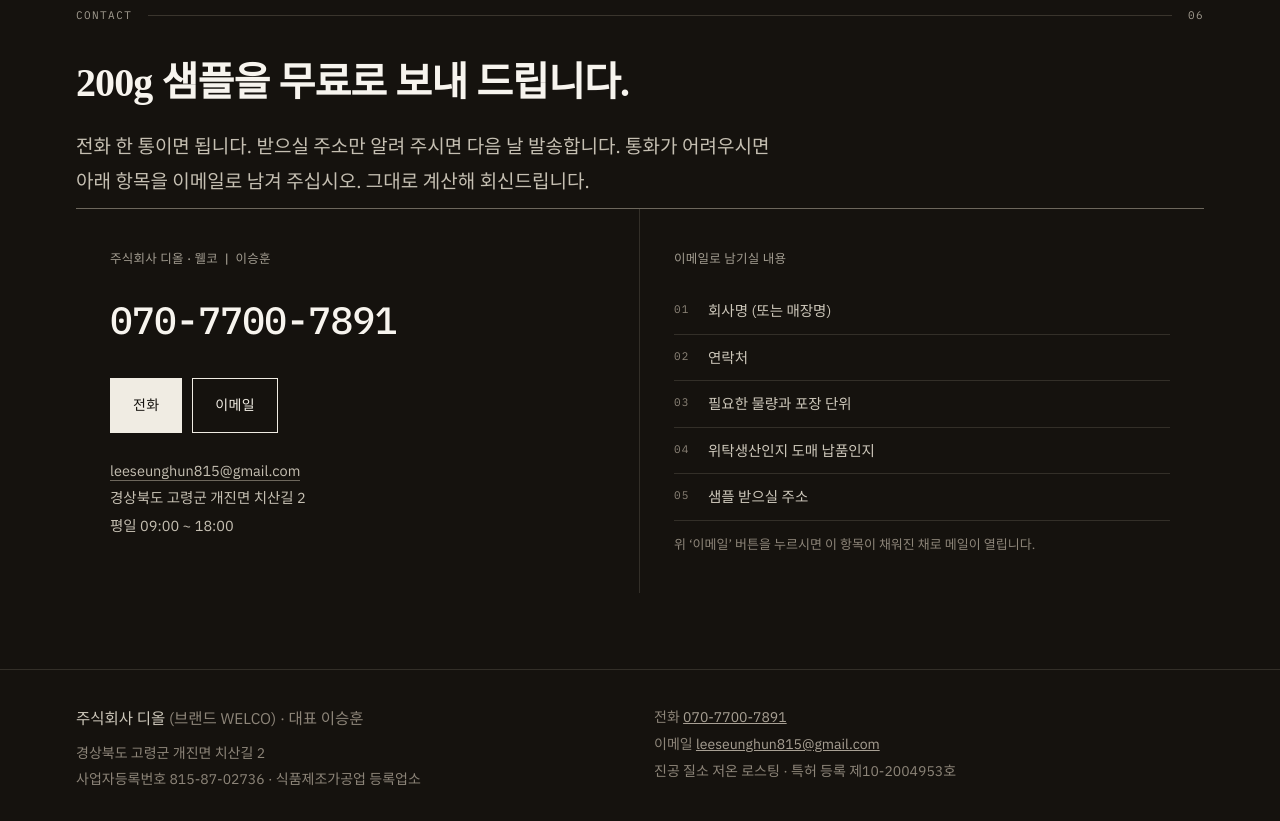
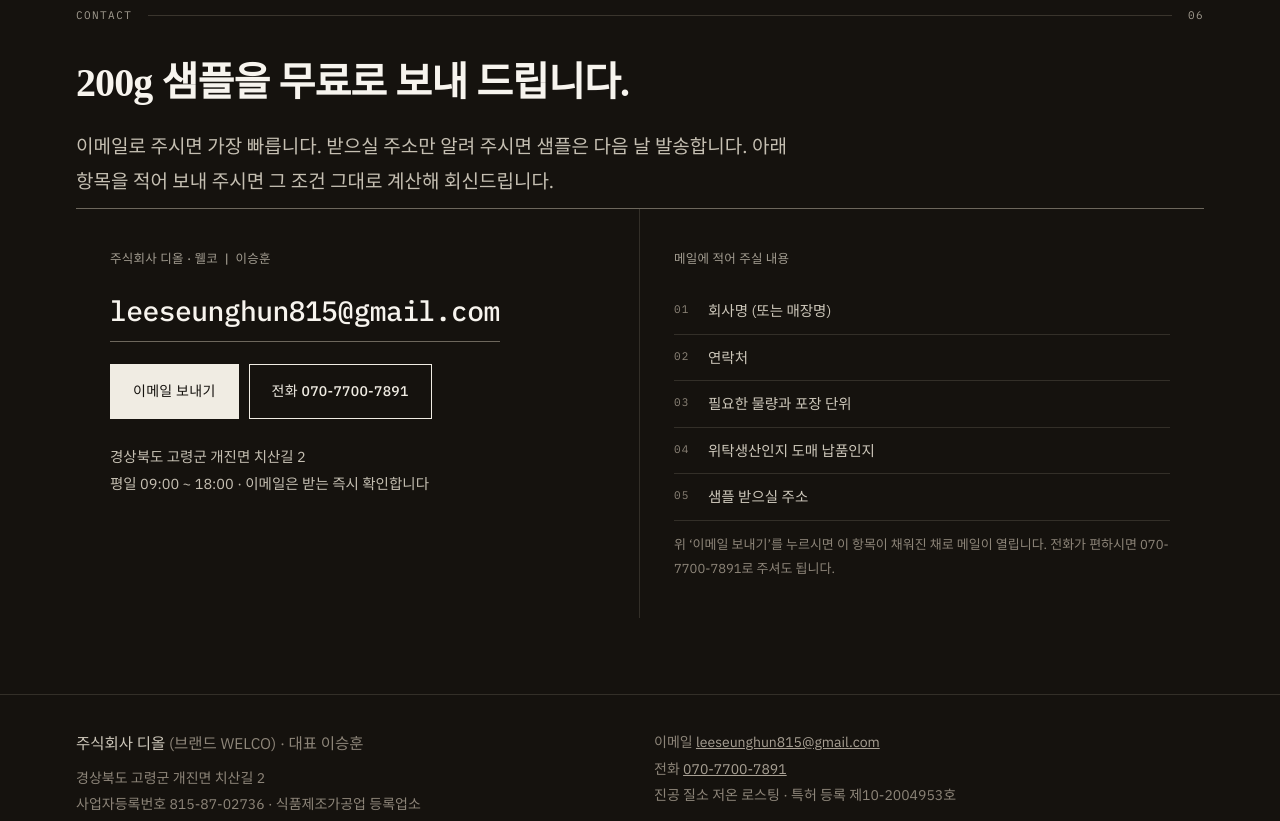
Before and after one commit to welco-coffee/welco-coffee.github.io, a plain HTML site: page index.html in a window 1280 px wide. Shown: the part 8220-9041 px from the top of the page. Drawn offline with Linux system fonts and the light colour scheme.

Commit message:
문의 우선순위를 이메일로 - 대표 표기·버튼·푸터 순서 변경

```diff
--- a/index.html
+++ b/index.html
@@ -218,9 +218,11 @@
   .contact{display:grid; grid-template-columns:1fr 1fr; gap:0; border-top:1px solid #6d675c; margin-top:8px;}
   .contact > div{padding:34px 34px 36px;}
   .contact > div:first-child{border-right:1px solid #332f28;}
-  .tel{display:block; font-family:var(--mono); font-size:38px; font-weight:500; letter-spacing:-.02em;
-       color:#f7f4ee; text-decoration:none; margin:12px 0 22px;}
-  .tel:hover{color:#fff;}
+  .mail{display:inline-block; font-family:var(--mono); font-size:28px; font-weight:500; letter-spacing:-.02em;
+        color:#f7f4ee; text-decoration:none; margin:12px 0 22px; word-break:break-all;
+        border-bottom:1px solid #6d675c; padding-bottom:4px;}
+  .mail:hover{color:#fff; border-bottom-color:#f7f4ee;}
+  @media(max-width:520px){ .mail{font-size:20px;} }
   .ol{list-style:none; margin:16px 0 0; padding:0; counter-reset:c;}
   .ol li{counter-increment:c; position:relative; padding:9px 0 9px 34px; border-bottom:1px solid #332f28;
          font-size:14.5px; color:#cdc7ba;}
@@ -564,26 +566,25 @@
     <div class="head"><span class="mono">Contact</span><span class="line"></span><span class="mono">06</span></div>
     <h2 class="t">200g 샘플을 무료로 보내 드립니다.</h2>
     <p class="lede">
-      전화 한 통이면 됩니다. 받으실 주소만 알려 주시면 다음 날 발송합니다.
-      통화가 어려우시면 아래 항목을 이메일로 남겨 주십시오. 그대로 계산해 회신드립니다.
+      이메일로 주시면 가장 빠릅니다. 받으실 주소만 알려 주시면 샘플은 다음 날 발송합니다.
+      아래 항목을 적어 보내 주시면 그 조건 그대로 계산해 회신드립니다.
     </p>
 
     <div class="contact">
       <div>
         <span class="label">주식회사 디올 · 웰코 &nbsp;|&nbsp; 이승훈</span>
-        <a class="tel" href="tel:07077007891">070-7700-7891</a>
+        <a class="mail" href="mailto:leeseunghun815@gmail.com">leeseunghun815@gmail.com</a>
         <div style="display:flex; gap:10px; flex-wrap:wrap;">
-          <a class="btn btn-fill" href="tel:07077007891">전화</a>
-          <a class="btn btn-line" href="mailto:leeseunghun815@gmail.com?subject=%5BWELCO%5D%20%EC%9C%84%ED%83%81%EC%83%9D%EC%82%B0%C2%B7%EB%8F%84%EB%A7%A4%20%EB%AC%B8%EC%9D%98&amp;body=%E2%91%A0%20%ED%9A%8C%EC%82%AC%EB%AA%85(%EB%98%90%EB%8A%94%20%EB%A7%A4%EC%9E%A5%EB%AA%85)%3A%0A%E2%91%A1%20%EC%97%B0%EB%9D%BD%EC%B2%98%3A%0A%E2%91%A2%20%ED%95%84%EC%9A%94%ED%95%9C%20%EB%AC%BC%EB%9F%89%C2%B7%ED%8F%AC%EC%9E%A5%20%EB%8B%A8%EC%9C%84%3A%0A%E2%91%A3%20%EC%9C%84%ED%83%81%EC%83%9D%EC%82%B0%20%2F%20%EB%8F%84%EB%A7%A4%20%EB%82%A9%ED%92%88%3A%0A%E2%91%A4%20%EC%83%98%ED%94%84%20%EB%B0%9B%EC%9C%BC%EC%8B%A4%20%EC%A3%BC%EC%86%8C%3A%0A">이메일</a>
+          <a class="btn btn-fill" href="mailto:leeseunghun815@gmail.com?subject=%5BWELCO%5D%20%EC%9C%84%ED%83%81%EC%83%9D%EC%82%B0%C2%B7%EB%8F%84%EB%A7%A4%20%EB%AC%B8%EC%9D%98&amp;body=%E2%91%A0%20%ED%9A%8C%EC%82%AC%EB%AA%85(%EB%98%90%EB%8A%94%20%EB%A7%A4%EC%9E%A5%EB%AA%85)%3A%0A%E2%91%A1%20%EC%97%B0%EB%9D%BD%EC%B2%98%3A%0A%E2%91%A2%20%ED%95%84%EC%9A%94%ED%95%9C%20%EB%AC%BC%EB%9F%89%C2%B7%ED%8F%AC%EC%9E%A5%20%EB%8B%A8%EC%9C%84%3A%0A%E2%91%A3%20%EC%9C%84%ED%83%81%EC%83%9D%EC%82%B0%20%2F%20%EB%8F%84%EB%A7%A4%20%EB%82%A9%ED%92%88%3A%0A%E2%91%A4%20%EC%83%98%ED%94%84%20%EB%B0%9B%EC%9C%BC%EC%8B%A4%20%EC%A3%BC%EC%86%8C%3A%0A">이메일 보내기</a>
+          <a class="btn btn-line" href="tel:07077007891">전화 070-7700-7891</a>
         </div>
         <p style="margin:24px 0 0; font-size:14.5px; color:#c5bfb2;">
-          <a href="mailto:leeseunghun815@gmail.com" style="border-bottom:1px solid #6d675c; text-decoration:none;">leeseunghun815@gmail.com</a><br>
           경상북도 고령군 개진면 치산길 2<br>
-          평일 09:00 ~ 18:00
+          평일 09:00 ~ 18:00 · 이메일은 받는 즉시 확인합니다
         </p>
       </div>
       <div>
-        <span class="label">이메일로 남기실 내용</span>
+        <span class="label">메일에 적어 주실 내용</span>
         <ol class="ol">
           <li>회사명 (또는 매장명)</li>
           <li>연락처</li>
@@ -592,7 +593,8 @@
           <li>샘플 받으실 주소</li>
         </ol>
         <p class="note" style="color:#8d8579;">
-          위 &lsquo;이메일&rsquo; 버튼을 누르시면 이 항목이 채워진 채로 메일이 열립니다.
+          위 &lsquo;이메일 보내기&rsquo;를 누르시면 이 항목이 채워진 채로 메일이 열립니다.
+          전화가 편하시면 070-7700-7891로 주셔도 됩니다.
         </p>
       </div>
     </div>
@@ -610,8 +612,8 @@
     </div>
     <div>
       <p style="margin:0; font-size:14px;">
+        이메일 <a href="mailto:leeseunghun815@gmail.com">leeseunghun815@gmail.com</a><br>
         전화 <a href="tel:07077007891">070-7700-7891</a><br>
-        이메일 <a href="mailto:leeseunghun815@gmail.com">leeseunghun815@gmail.com</a><br>
         진공 질소 저온 로스팅 · 특허 등록 제10-2004953호
       </p>
     </div>
```
